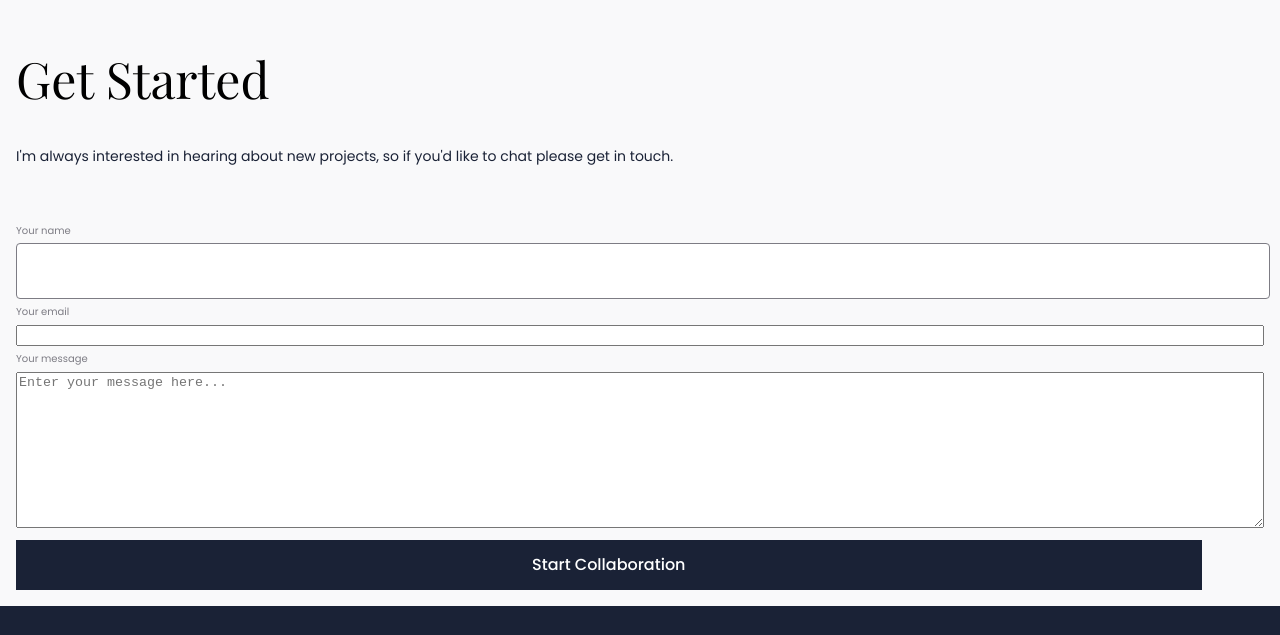
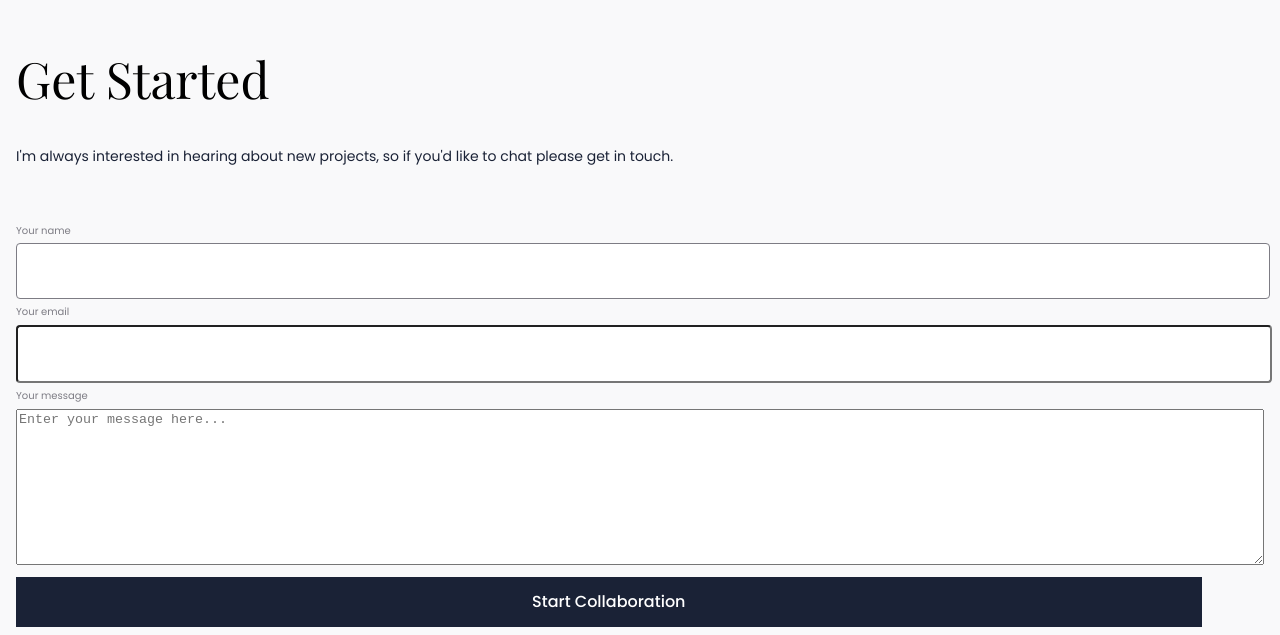
Before and after one commit to hydaline-code/Portfolio_mobilefirst, a website: page index.html in a window 1280 px wide. Shown: the part 4716-5351 px from the top of the page. Drawn offline with nearby package versions, Linux system fonts and the light colour scheme.

Commit message:
Add style on contact form's input

```diff
--- a/style.css
+++ b/style.css
@@ -404,7 +404,8 @@ span {
   color: #7d7c84;
 }
 
-.contact input[type="text"] {
+.contact input[type="text"],
+.contact input[type="email"] {
   width: 330px;
   height: 52px;
   background: #fff;
@@ -545,7 +546,9 @@ input[id="mail"] {
     width: 100%;
   }
 
-  .contact input[type="text"] {
+  .contact input[type="text"],
+  .contact input[type="email"] {
     width: 100%;
   }
+
 }
```
